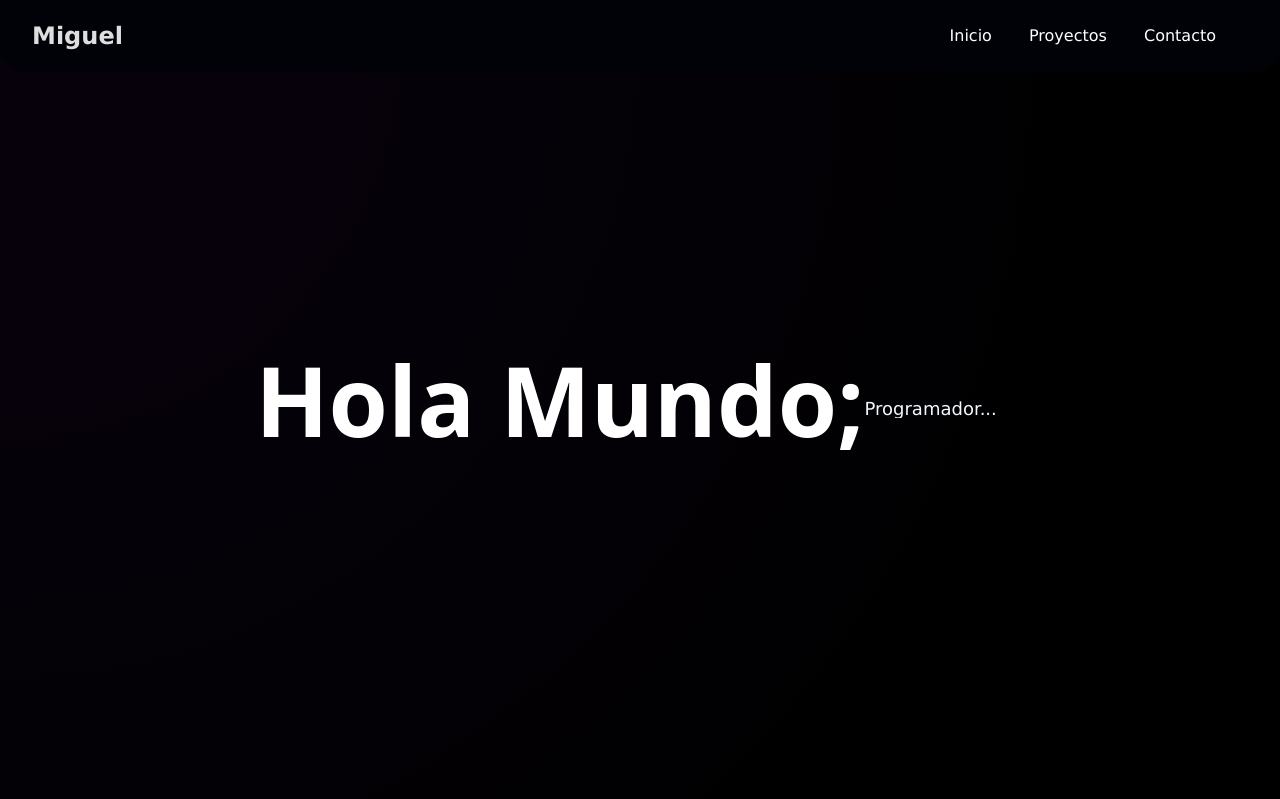
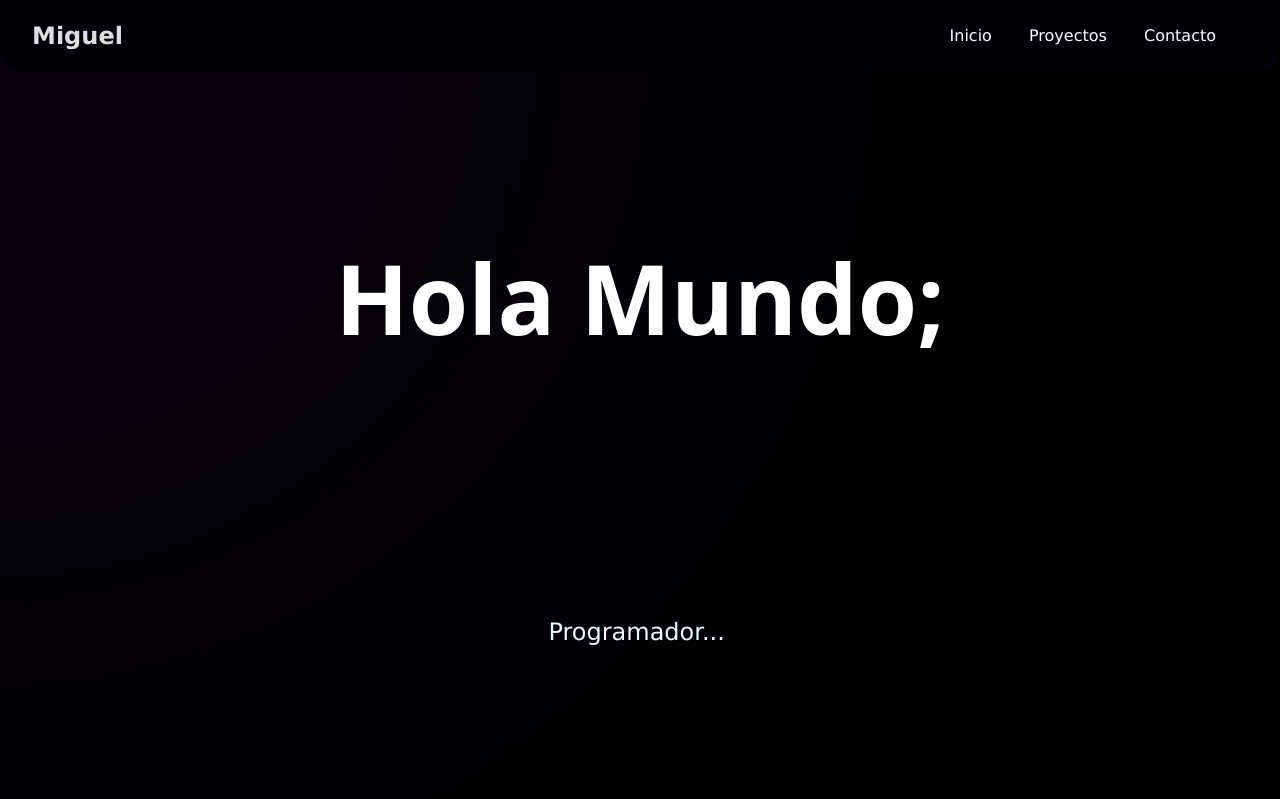
Before and after one commit to MiguelAChavez/Porfolio, a React (Vite) app: page / in a window 1280 px wide. Shown: the top 799 px of the page. Built offline with nearby package versions, Linux system fonts and the light colour scheme.

Commit message:
updated style .css files

```diff
--- a/src/components/App/App.jsx
+++ b/src/components/App/App.jsx
@@ -8,7 +8,7 @@ function App() {
       <NavBar></NavBar>
       <TextContent></TextContent>
       <main className="app">
-        <div className=""></div>
+        <div className=""> </div>
       </main>
       <Footer></Footer>
     </>
--- a/src/components/TextContent/TextContent.jsx
+++ b/src/components/TextContent/TextContent.jsx
@@ -22,10 +22,10 @@ function TextContent() {
   });
 
   return (
-    <div className="text-content" ref={textContentRef}>
+    <section className="text-content" ref={textContentRef}>
       <h1>Hola Mundo;</h1>
       <span className="text-typing">Programador...</span>
-    </div>
+    </section>
   );
 }
 
--- a/src/components/TextContent/textStyle.css
+++ b/src/components/TextContent/textStyle.css
@@ -1,7 +1,8 @@
 .text-content {
     display: flex;
+    flex-direction: column;
     align-items: center;
-    justify-content: center;
+    justify-content: space-evenly;
     color: aliceblue;
     background-color: rgb(0, 0, 0);
     background-image: radial-gradient(circle farthest-side at var(--x, 0px) var(--y, 40px), #6716aa11 20%, transparent 90%);
@@ -20,9 +21,9 @@
     display: block;
     white-space: nowrap;
     border-right: 3px solid;
-    width: 14ch;
-    font-size: large;
-    height: 2em;
+    width: 12ch;
+    font-size: 1.5rem;
+    height: 2.1em;
     animation: typing 2s steps(12), blink .5s infinite step-end alternate;
     overflow: hidden;
 }
--- a/src/css/index.css
+++ b/src/css/index.css
@@ -16,6 +16,16 @@
    color: rgba(255, 255, 255, 0.87);
    background-color: #232225;
 
+   --scrollbar-width: 15px;
+   --scrollbar-height: 15px;
+   --scrollbar-border-thickness: 0px;
+   --show-double-buttons: none;
+   --scrollbar-border-radius: 6px;
+   --scrollbar-thumb-color: #A13BF6;
+   --scrollbar-track-color: #4c3896;
+   --scrollbar-track-color-2: #385996;
+   --scrollbar-button-color: #3D3D43;
+   --scrollbar-corner-color: #E3DEFF;
    font-synthesis: none;
    text-rendering: optimizeLegibility;
    -webkit-font-smoothing: antialiased;
@@ -29,3 +39,32 @@ body {
    margin: 0;
    overflow: auto;
 }
+
+
+body::-webkit-scrollbar {
+   width: var(--scrollbar-width, 20px);
+   height: var(--scrollbar-height, 20px);
+}
+
+body::-webkit-scrollbar-thumb {
+   background: var(--scrollbar-thumb-color, #3B82F6);
+   border: var(--scrollbar-border-thickness, 3px) solid var(--scrollbar-border-color, rgb(255, 255, 255));
+   border-radius: var(--scrollbar-border-radius, 4px);
+}
+
+body::-webkit-scrollbar-track {
+   background-image: linear-gradient(162deg, var(--scrollbar-track-color, #A1A1AA), var(--scrollbar-track-color-2, #A1A1AA));
+}
+
+body::-webkit-scrollbar-corner {
+   background: var(--scrollbar-corner-color, #FFFFFF);
+   border: var(--scrollbar-border-thickness, 3px) solid var(--scrollbar-border-color, rgb(255, 255, 255));
+   border-radius: var(--scrollbar-border-radius, 4px);
+}
+
+body::-webkit-scrollbar-button:vertical:start:increment,
+#preview::-webkit-scrollbar-button:vertical:end:decrement,
+#preview::-webkit-scrollbar-button:horizontal:start:increment,
+#preview::-webkit-scrollbar-button:horizontal:end:decrement {
+   display: var(--show-double-buttons, none);
+}
```
Also changed, not shown: .eslintrc.cjs.
